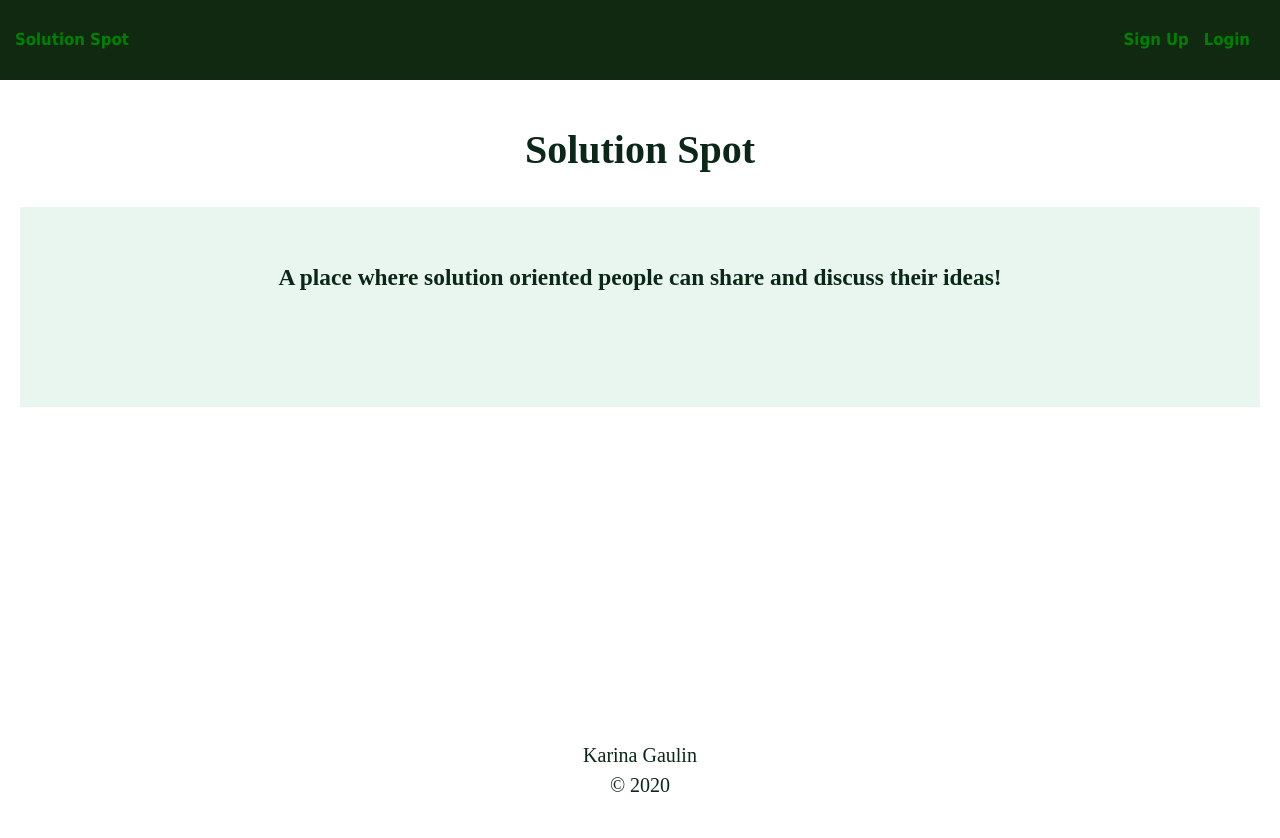
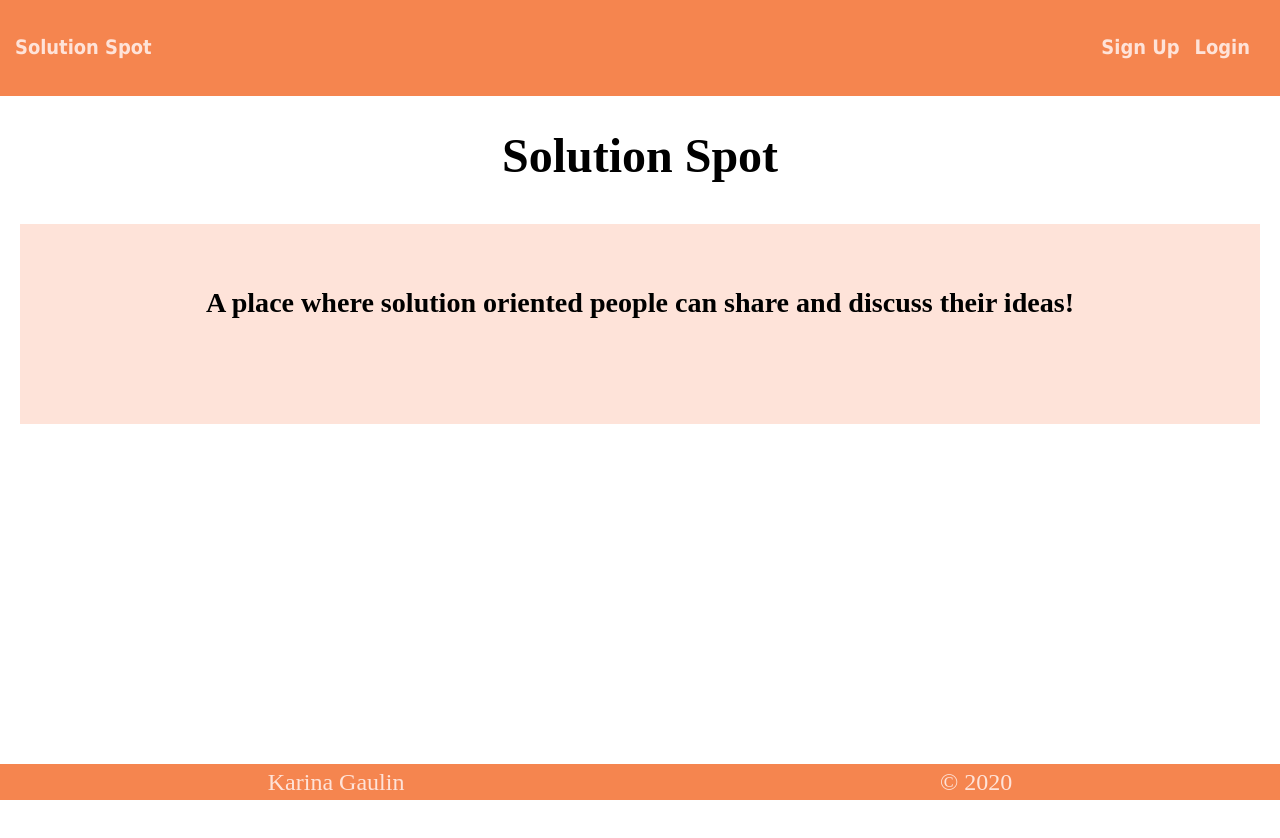
Before and after one commit to karinafarina/solution-spot-client, a React (Create React App) app: page / in a window 1280 px wide. Shown: the top 838 px of the page. Built offline with nearby package versions, Linux system fonts and the light colour scheme; no server answers.

Commit message:
Add styles

```diff
--- a/src/AddSolutions/AddSolutions.js
+++ b/src/AddSolutions/AddSolutions.js
@@ -65,7 +65,7 @@ class AddSolutions extends Component {
     return (
       <div className="add-solutions">
         <button className="go-back" type="button"><Link to="/categories">Go Back</Link></button>
-        <h3>Post New Solution</h3>
+        <h3>Post New Solution For...</h3>
         <div className="form-container">
           {currentCategory ? <h4>{currentCategory.title}</h4> : ""}
 
--- a/src/AddUser/AddUser.css
+++ b/src/AddUser/AddUser.css
@@ -15,8 +15,9 @@ h2 {
 }
 
 button {
-  border: 1px solid green;
+  border: 1px solid #361D13;
   margin: 15px auto;
   width: 30%;
   display: block;
+  background-color: #FEE3D9;
 }
--- a/src/App.css
+++ b/src/App.css
@@ -3,8 +3,7 @@
 }
 
 body {
-  font-size: 20px;
-  color: #0a2717;
+  font-size: 24px;
   text-align: center;
   line-height: 1.5;;
 }
@@ -17,10 +16,11 @@ body {
 ul {
   list-style-type: none;
   padding-inline-start: unset;
+  text-align: left;
 }
 a {
   text-decoration: none;
-  color: green;
+  color: #361D13;
 }
 
 header {
@@ -37,7 +37,7 @@ section {
 }
 
 section:nth-child(even) {
-  background-color: #e9f6ef;
+  background-color: #FEE3D9;
 }
 
 p {
@@ -63,7 +63,7 @@ textarea {
 input[type=submit] {
   /* width: 30%; */
   /* background-color: #4CAF50; */
-  background-color: grey;
+  background-color: #FEE3D9;
   color: white;
   padding: 14px 20px;
   margin: 8px 0;
--- a/src/Category/Category.css
+++ b/src/Category/Category.css
@@ -6,7 +6,8 @@
 
 .category-container {
   padding: 20px;
-  margin-top: 60px;
+  margin: 60px auto;
+  max-width: 500px;
 }
 
 form.categories {
--- a/src/Category/Category.js
+++ b/src/Category/Category.js
@@ -33,7 +33,7 @@ export default class Category extends Component {
 
             <FilteredSolutions />
 
-          {currentCategoryId ? <Link to={`/add-solutions/${currentCategoryId}`}><h4>Add Your Solution</h4></Link> : ""}
+          {currentCategoryId ? <Link to={`/add-solutions/${currentCategoryId}`}><button>Add Your Solution</button></Link> : ""}
 
         </div>
       </div>
--- a/src/LandingPage/LandingPage.css
+++ b/src/LandingPage/LandingPage.css
@@ -9,9 +9,12 @@ footer {
   left: 0;
   bottom: 0;
   width: 100%;
+  background-color: #F5854F;
+  color: #FEE3D9
 }
 
 .footer-content {
-  justify-content: space-between;
+  display: flex;
+  justify-content: space-around;
   width: 100%;
 }
--- a/src/Login/Login.css
+++ b/src/Login/Login.css
@@ -1,7 +1,6 @@
  .login {
   max-width: 300px;
   text-align: left;
-  margin-top: 120px;
   margin: 120px auto;
 }
 
@@ -15,12 +14,21 @@ h2 {
 }
 
 button {
-  border: 1px solid green;
+  border: 1px solid #361D13;
   margin: 15px auto;
   width: 30%;
   display: block;
+  background-color: #FEE3D9;
 }
 
 .red {
   color: red;
 }
+
+form div label {
+  text-align: left;
+}
+
+form div input {
+  display: flex;
+}
--- a/src/Navigation/Navigation.css
+++ b/src/Navigation/Navigation.css
@@ -1,6 +1,6 @@
 nav {
   padding: 1%, 0;
-  background-color: #102910;
+  background-color: #F5854F;
 }
 
 nav.header{
@@ -12,8 +12,11 @@ nav.header{
   display: flex;
   justify-content: space-between;
   padding: 0 15px;
-  color: #fff;
+}
 
+nav.header a{
+  color: #FEE3D9;
+  padding-right: 15px;
 }
 
 .nav-group {
@@ -24,6 +27,7 @@ nav.header{
   vertical-align: middle;
 }
 
-a {
+/* .h5 a, .icon a {
    padding-right: 15px;
-}
+   color: #FEE3D9;
+} */
--- a/src/Navigation/Navigation.js
+++ b/src/Navigation/Navigation.js
@@ -16,11 +16,13 @@ export default class Navigation extends Component {
   renderLogoutLink() {
     return (
       <div className="logged-in">
-        <Link
-          onClick={this.handleLogoutClick}
-          to='/'>
-          Logout
-        </Link>
+        <h5>
+          <Link
+            onClick={this.handleLogoutClick}
+            to='/'>
+            Logout
+          </Link>
+        </h5>
       </div>
     )
   }
--- a/src/SolutionView/SolutionView.css
+++ b/src/SolutionView/SolutionView.css
@@ -1,6 +1,6 @@
 .solution-view {
   max-width: 500px;
-  margin: 60px auto;
+  margin: 75px auto;
   padding: 0 30px;
 }
 
@@ -34,3 +34,7 @@ form.comments input {
   margin: 8px auto;
   border: 1px solid black;
 }
+
+form.new-comments input {
+  color: #361D13;
+}
--- a/src/SolutionView/SolutionView.js
+++ b/src/SolutionView/SolutionView.js
@@ -140,7 +140,7 @@ class SolutionView extends Component  {
     const { commentsForSolution, currentSolution, currentCategory } = this.state;
     return (
       <div className="solution-view">
-        <Link to="/categories"><h5>Go back</h5></Link>
+        <Link to="/categories"><button className="go-back" type="button">Go back</button></Link>
         <h3>{currentCategory ? currentCategory.title : ""}</h3>
         <p>{currentSolution.content}</p>
         <button
```
